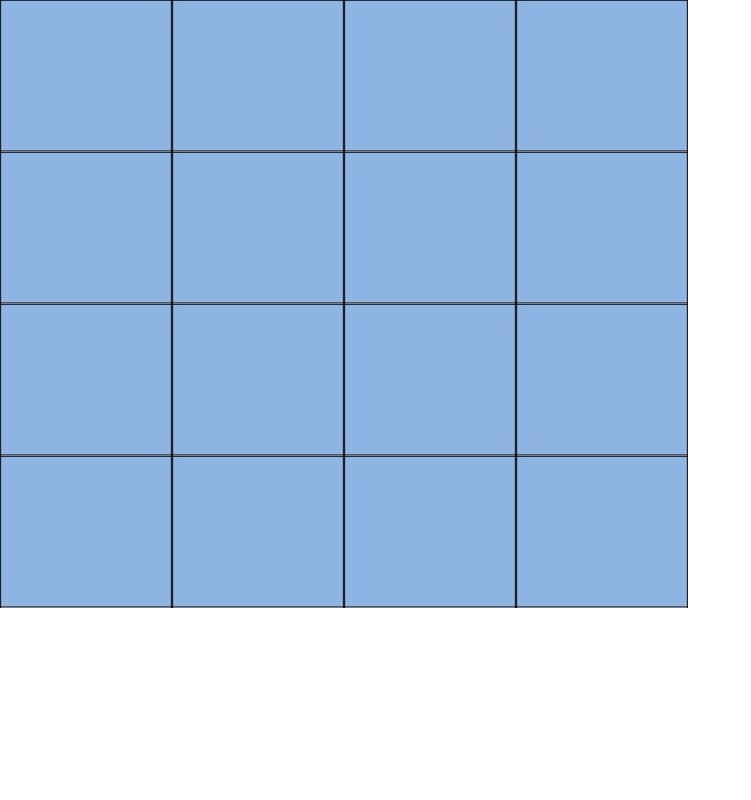
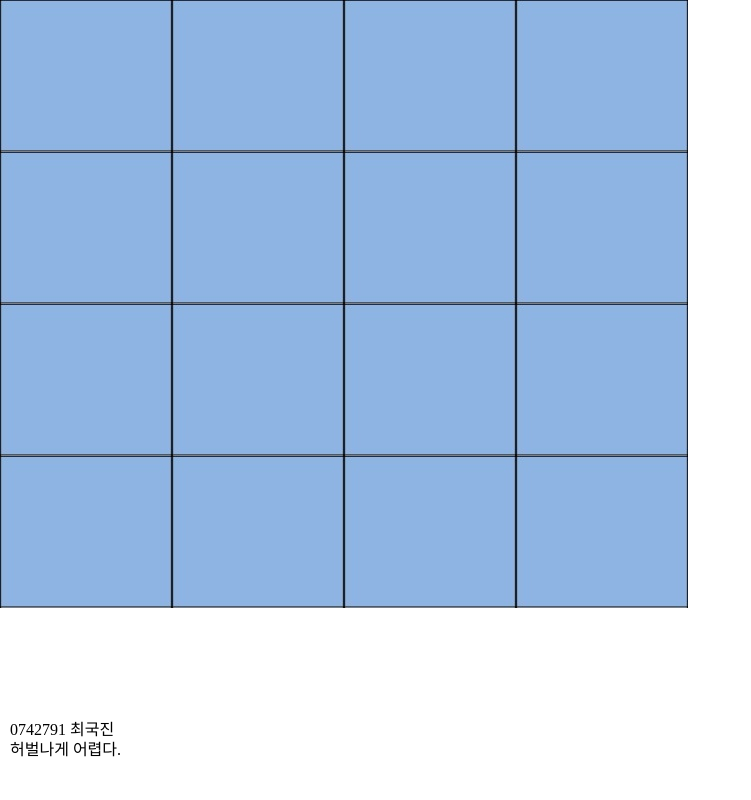
Before and after one commit to hyunmoo/P1, a plain HTML site: page index.html in a window 1280 px wide. Shown: the top 800 px of the page, without its empty margins (0-751 px from the left). Drawn offline with nearby package versions, Linux system fonts and the light colour scheme.

Commit message:
Update intro.css

```diff
--- a/intro.css
+++ b/intro.css
@@ -173,10 +173,12 @@
 }
 
 #demo {
-	top : 1000px;
+	top : 700px;
+	left : 10px;
 	position:absolute;
 }
 #demo1 {
-	top : 1010px;
+	top : 720px;
+	left : 10px;
 	position:absolute;
 }
```
